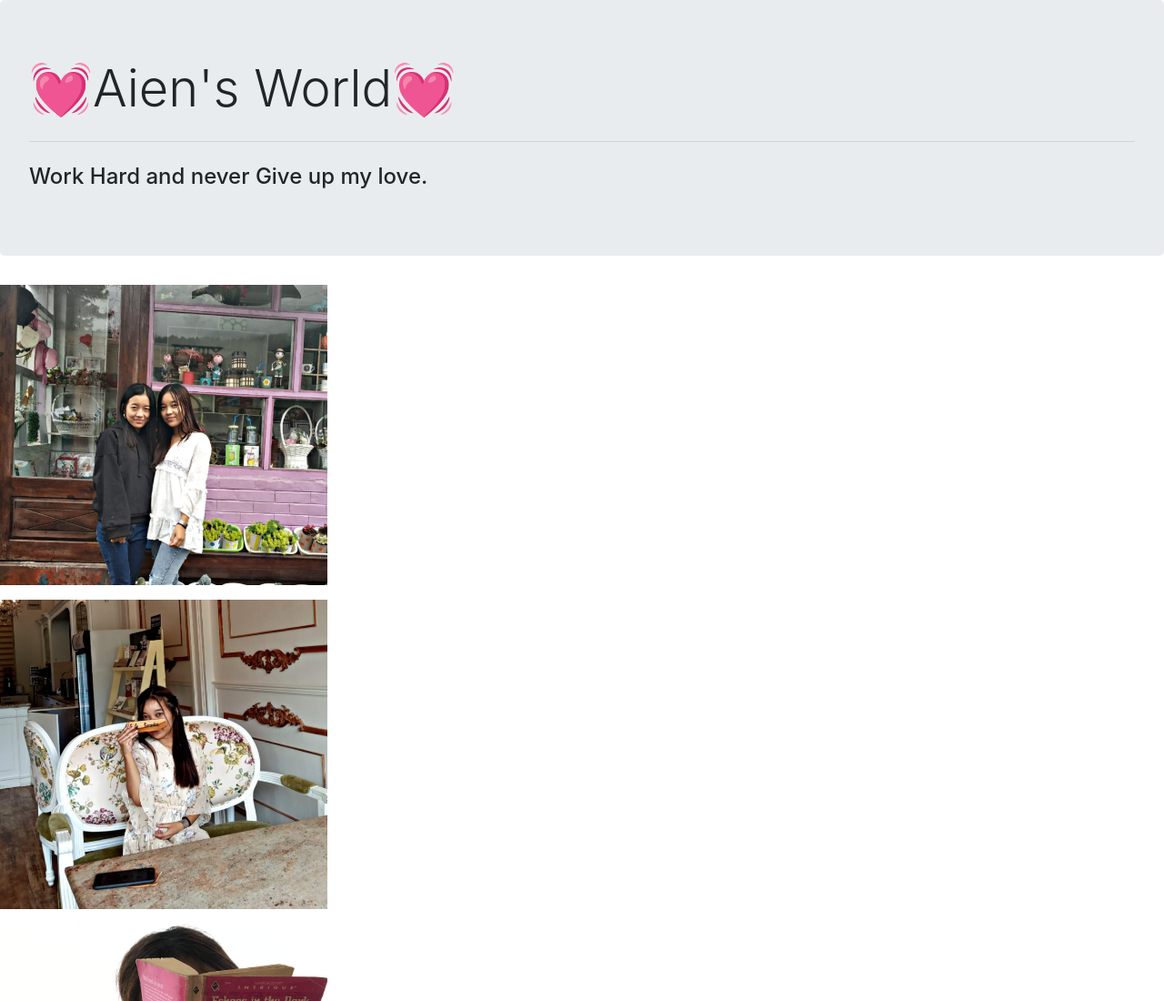
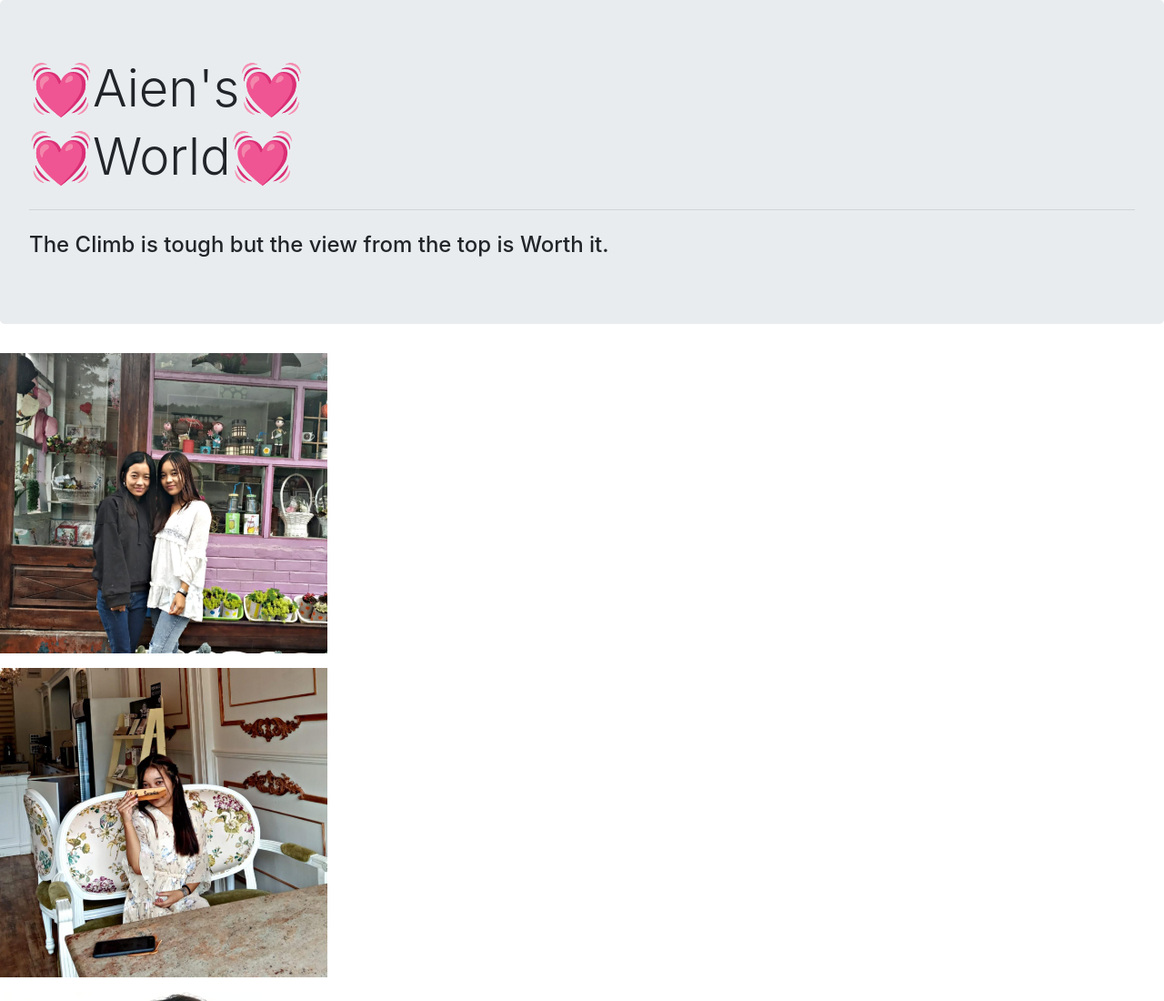
Before and after one commit to Bangthai/Aien, a plain HTML site: page success.html in a window 1280 px wide. Shown: the top 1100 px of the page at 91% size. Drawn offline with nearby package versions, Linux system fonts and the light colour scheme.

Commit message:
Second commit22353224

```diff
--- a/success.html
+++ b/success.html
@@ -11,10 +11,11 @@
 <title>Success</title>
 <body>
     <div class="jumbotron">
-        <h3 class="display-4">💓Aien's World💓</h3>
+        <h3 class="display-4">💓Aien's💓</h3>
+        <h3 class="display-4">💓World💓</h3>
         <p class="lead"> <h3></h3></p>
         <hr class="my-4">
-        <h4>Work Hard and never Give up my love.</h4>
+        <h4>The Climb is tough but the view from the top is Worth it.</h4>
       </div>
      <img height="330px" width="360px"src="images/a.jpg" alt=""><p></p>
      <img height="340px" width="360px"src="images/b.jpg" ><p></p>
```
